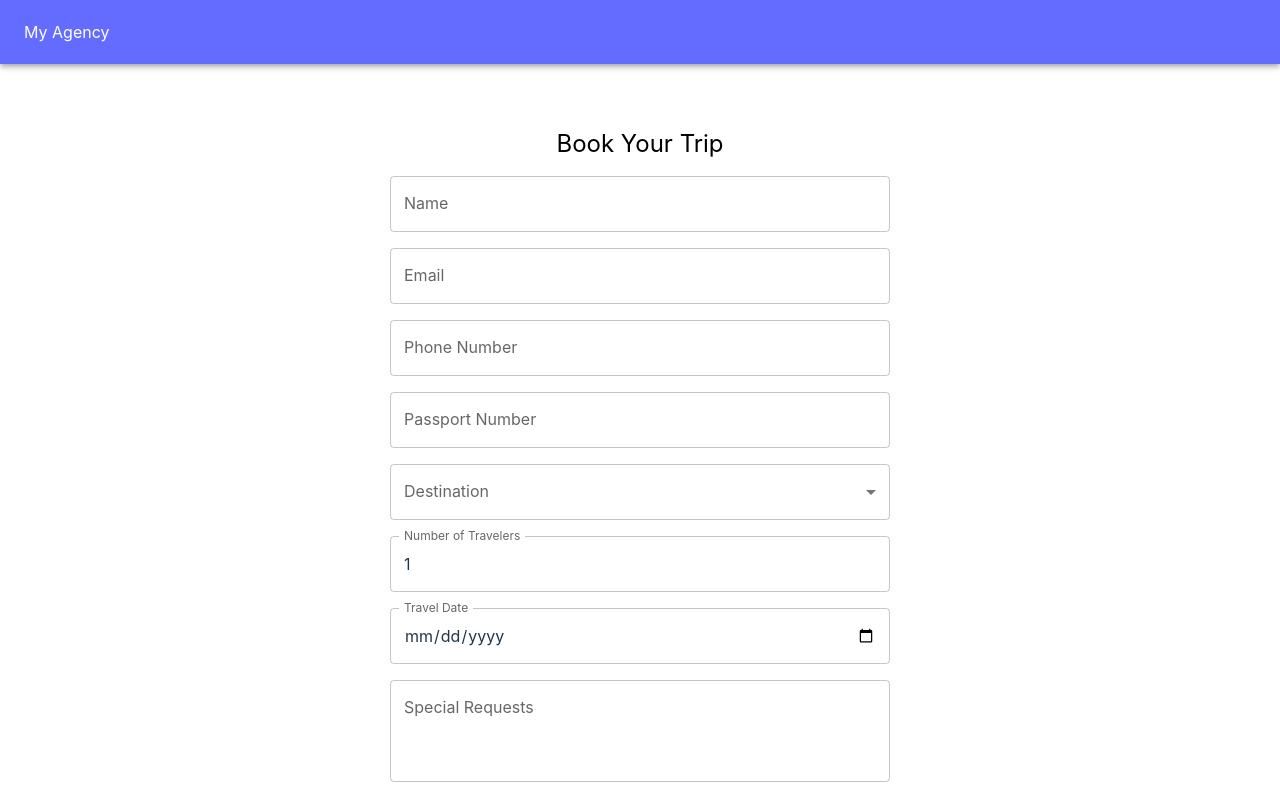
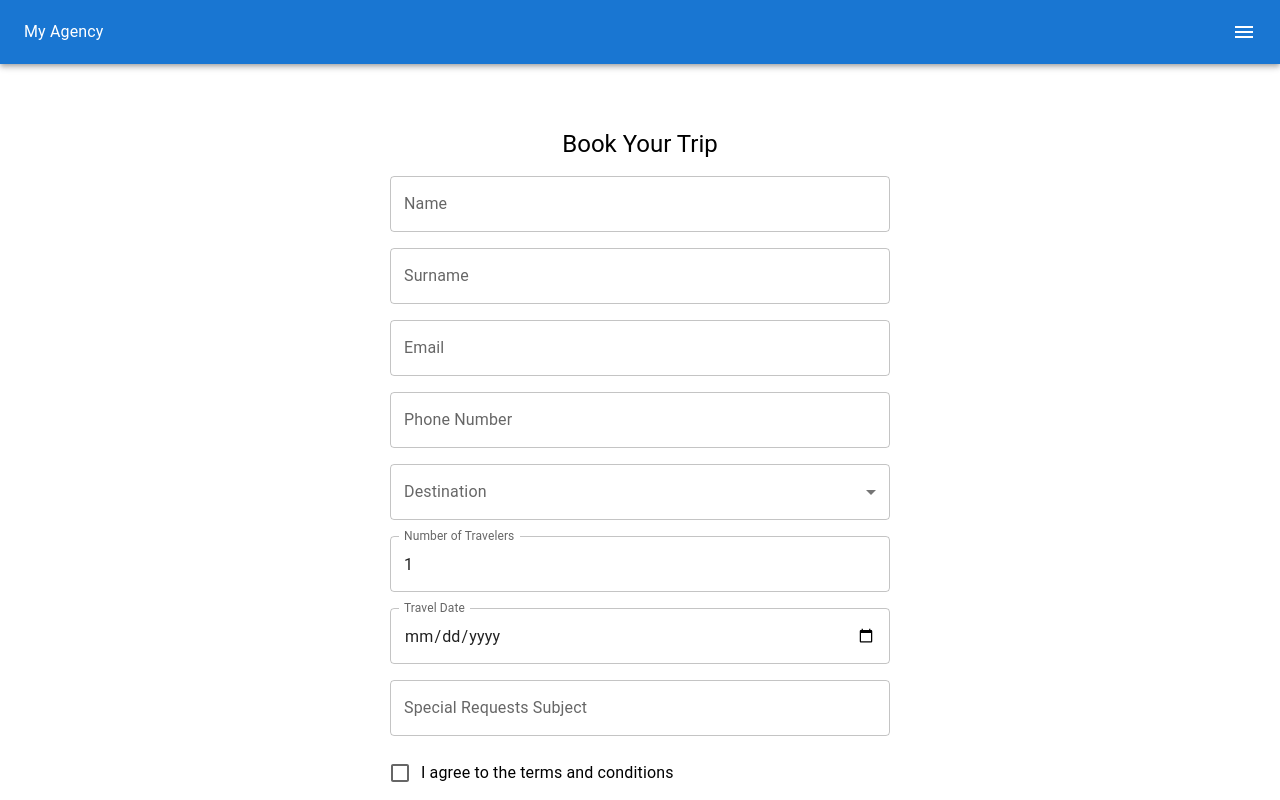
Before and after one commit to enxhisheta/reactHookForm, a React (Vite) app: page / in a window 1280 px wide. Shown: the top 800 px of the page. Built offline with nearby package versions, Linux system fonts and the light colour scheme.

Commit message:
refactored code

```diff
--- a/src/UI/Form.tsx
+++ b/src/UI/Form.tsx
@@ -11,12 +11,14 @@ import {
 
 type BookingInputs = {
   name: string;
+  surname: string;
   email: string;
   phone: string;
-  passportNumber: string;
+  // passportNumber: string;
   destination: string;
   travelers: number;
   date: string;
+  specialRequestsSubject: string;
   specialRequests: string;
   agreeToTerms: boolean;
 };
@@ -24,12 +26,14 @@ type BookingInputs = {
 const Form: React.FC = () => {
   const [formData, setFormData] = useState<BookingInputs>({
     name: "",
+    surname: "",
     email: "",
     phone: "",
-    passportNumber: "",
+    // passportNumber: "",
     destination: "",
     travelers: 1,
     date: "",
+    specialRequestsSubject: "",
     specialRequests: "",
     agreeToTerms: false,
   });
@@ -40,6 +44,7 @@ const Form: React.FC = () => {
     const newErrors: Partial<BookingInputs> = {};
 
     if (!formData.name) newErrors.name = "Name is required";
+    if (!formData.surname) newErrors.surname = "Surname is required";
     if (!formData.email) {
       newErrors.email = "Email is required";
     } else if (
@@ -52,8 +57,8 @@ const Form: React.FC = () => {
     } else if (!/^[0-9]{10,15}$/.test(formData.phone)) {
       newErrors.phone = "Enter a valid phone number";
     }
-    if (!formData.passportNumber)
-      newErrors.passportNumber = "Passport number is required";
+    // if (!formData.passportNumber)
+    //   newErrors.passportNumber = "Passport number is required";
     if (!formData.destination)
       newErrors.destination = "Please select a destination";
     if (!formData.date) newErrors.date = "Please select a travel date";
@@ -106,6 +111,16 @@ const Form: React.FC = () => {
       />
 
       <TextField
+        name="surname"
+        label="Surname"
+        variant="outlined"
+        value={formData.surname}
+        onChange={handleChange}
+        error={!!errors.surname}
+        helperText={errors.surname}
+      />
+
+      <TextField
         name="email"
         label="Email"
         variant="outlined"
@@ -125,7 +140,7 @@ const Form: React.FC = () => {
         helperText={errors.phone}
       />
 
-      <TextField
+      {/* <TextField
         name="passportNumber"
         label="Passport Number"
         variant="outlined"
@@ -133,7 +148,7 @@ const Form: React.FC = () => {
         onChange={handleChange}
         error={!!errors.passportNumber}
         helperText={errors.passportNumber}
-      />
+      /> */}
 
       <TextField
         name="destination"
@@ -178,14 +193,30 @@ const Form: React.FC = () => {
       />
 
       <TextField
-        name="specialRequests"
-        label="Special Requests"
+        name="specialRequestsSubject"
+        label="Special Requests Subject"
         variant="outlined"
         multiline
-        rows={3}
-        value={formData.specialRequests}
+        rows={1}
+        value={formData.specialRequestsSubject}
         onChange={handleChange}
       />
+
+      {formData.specialRequestsSubject.length > 0 ? (
+        <>
+          <TextField
+            name="specialRequests"
+            label="Special Requests"
+            variant="outlined"
+            multiline
+            rows={3}
+            value={formData.specialRequests}
+            onChange={handleChange}
+          />
+        </>
+      ) : (
+        <></>
+      )}
 
       <FormControlLabel
         control={
--- a/src/UI/Layout.tsx
+++ b/src/UI/Layout.tsx
@@ -1,55 +1,18 @@
 import { ReactNode } from "react";
-//import { ThemeProvider } from "@mui/material/styles";
-import {
-  AppBar,
-  Toolbar,
-  Typography,
-  Container,
-  Box,
-  // ToggleButton,
-  // ToggleButtonGroup,
-} from "@mui/material";
-// import { LightMode, DarkMode } from "@mui/icons-material";
-//import { useTheme } from "../store/ThemeContext";
-import { lightTheme, darkTheme } from "../theme";
+import { AppBar, Toolbar, Typography, Container, Box } from "@mui/material";
+import MenuIcon from "@mui/icons-material/Menu";
 
 interface LayoutProps {
   children: ReactNode;
 }
 
 const Layout: React.FC<LayoutProps> = ({ children }) => {
-  // const { isDarkMode, toggleTheme } = useTheme();
-
-  // const handleThemeChange = (
-  //   _event: React.MouseEvent<HTMLElement>,
-  //   value: string
-  // ) => {
-  //   if (value !== null) {
-  //     toggleTheme();
-  //   }
-  // };
-
   return (
-    //<ThemeProvider theme={isDarkMode ? darkTheme : lightTheme}>
     <Box className="layout-container">
       <AppBar position="static">
         <Toolbar sx={{ display: "flex", justifyContent: "space-between" }}>
           <Typography>My Agency</Typography>
-          {/* <ToggleButtonGroup
-              color="standard"
-              value={isDarkMode ? "dark" : "light"}
-              exclusive
-              onChange={handleThemeChange}
-              aria-label="theme toggle"
-              size="small"
-            >
-              <ToggleButton value="light">
-                <LightMode />
-              </ToggleButton>
-              <ToggleButton value="dark">
-                <DarkMode />
-              </ToggleButton>
-            </ToggleButtonGroup> */}
+          <MenuIcon />
         </Toolbar>
       </AppBar>
 
@@ -61,7 +24,6 @@ const Layout: React.FC<LayoutProps> = ({ children }) => {
         <Typography>© 2023 My App</Typography>
       </Box>
     </Box>
-    //</ThemeProvider>
   );
 };
 
--- a/src/index.css
+++ b/src/index.css
@@ -1,18 +1,8 @@
-:root {
-  line-height: 1.5;
-  font-weight: 400;
-  font-synthesis: none;
-  text-rendering: optimizeLegibility;
-  -webkit-font-smoothing: antialiased;
-  -moz-osx-font-smoothing: grayscale;
-}
-
 body {
   margin: 0;
   min-width: 320px;
   min-height: 100vh;
-  background-color: var(--background-default);
-  color-scheme: light dark;
+  background-image: src("@/assets/background.jpg");
 }
 
 a {
@@ -38,6 +28,4 @@ button {
 .layout-footer {
   padding: 1rem 0;
   text-align: center;
-  background-color: #646cff;
-  color: #fff;
 }
--- a/src/main.tsx
+++ b/src/main.tsx
@@ -2,12 +2,9 @@ import React from "react";
 import ReactDOM from "react-dom/client";
 import App from "./App";
 import "./index.css";
-import { ThemeProvider } from "./store/ThemeContext";
 
 ReactDOM.createRoot(document.getElementById("root") as HTMLElement).render(
   <React.StrictMode>
-    <ThemeProvider>
-      <App />
-    </ThemeProvider>
+    <App />
   </React.StrictMode>
 );
--- a/src/store/ThemeContext.tsx
+++ /dev/null
@@ -1,45 +0,0 @@
-import React, { createContext, useState, ReactNode, useContext } from "react";
-import { ThemeProvider as MuiThemeProvider, Theme } from "@mui/material/styles";
-import { lightTheme, darkTheme } from "../theme";
-
-interface ThemeContextType {
-  isDarkMode: boolean;
-  toggleTheme: () => void;
-}
-
-const ThemeContext = createContext<ThemeContextType | undefined>(undefined);
-
-interface ThemeProviderProps {
-  children: ReactNode;
-}
-
-const ThemeProvider: React.FC<ThemeProviderProps> = ({ children }) => {
-  const [isDarkMode, setIsDarkMode] = useState<boolean>(
-    localStorage.getItem("theme") === "dark"
-  );
-
-  const toggleTheme = () => {
-    const newTheme = !isDarkMode;
-    setIsDarkMode(newTheme);
-    localStorage.setItem("theme", newTheme ? "dark" : "light");
-  };
-
-  const theme: Theme = isDarkMode ? darkTheme : lightTheme;
-
-  return (
-    <ThemeContext.Provider value={{ isDarkMode, toggleTheme }}>
-      <MuiThemeProvider theme={theme}>{children}</MuiThemeProvider>
-    </ThemeContext.Provider>
-  );
-};
-
-const useTheme = () => {
-  const context = useContext(ThemeContext);
-  if (!context) {
-    throw new Error("useTheme must be used within a ThemeProvider");
-  }
-  return context;
-};
-
-// eslint-disable-next-line react-refresh/only-export-components
-export { ThemeProvider, useTheme };
--- a/src/theme.ts
+++ /dev/null
@@ -1,75 +0,0 @@
-import { createTheme, ThemeOptions } from "@mui/material/styles";
-
-const commonThemeSettings: ThemeOptions = {
-  typography: {
-    fontFamily: "Inter, system-ui, Avenir, Helvetica, Arial, sans-serif",
-    h1: {
-      fontSize: "3.2rem",
-      lineHeight: 1.1,
-    },
-    button: {
-      fontSize: "1rem",
-      fontWeight: 500,
-    },
-  },
-  components: {
-    MuiButton: {
-      styleOverrides: {
-        root: {
-          borderRadius: "8px",
-          padding: "0.6em 1.2em",
-          border: "1px solid transparent",
-          "&:hover": {
-            borderColor: "#646cff",
-          },
-        },
-      },
-    },
-    MuiLink: {
-      styleOverrides: {
-        root: {
-          fontWeight: 500,
-          "&:hover": {
-            color: "#535bf2",
-          },
-        },
-      },
-    },
-  },
-};
-
-export const lightTheme = createTheme({
-  ...commonThemeSettings,
-  palette: {
-    mode: "light",
-    primary: {
-      main: "#646cff",
-      dark: "#535bf2",
-    },
-    background: {
-      default: "#ffffff",
-      paper: "#f9f9f9",
-    },
-    text: {
-      primary: "#213547",
-    },
-  },
-});
-
-export const darkTheme = createTheme({
-  ...commonThemeSettings,
-  palette: {
-    mode: "dark",
-    primary: {
-      main: "#646cff",
-      dark: "#535bf2",
-    },
-    background: {
-      default: "#121212",
-      paper: "#1e1e1e",
-    },
-    text: {
-      primary: "rgba(255, 255, 255, 0.87)",
-    },
-  },
-});
```
Also changed, not shown: src/assets/background.jpg (added).
